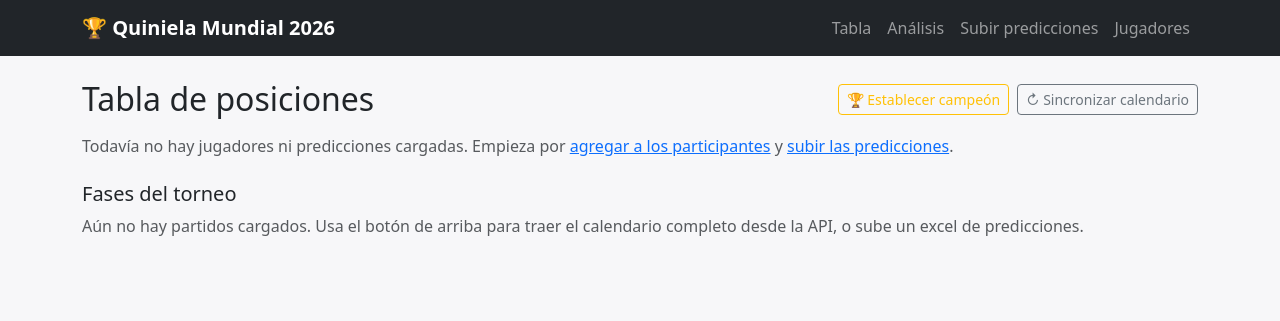
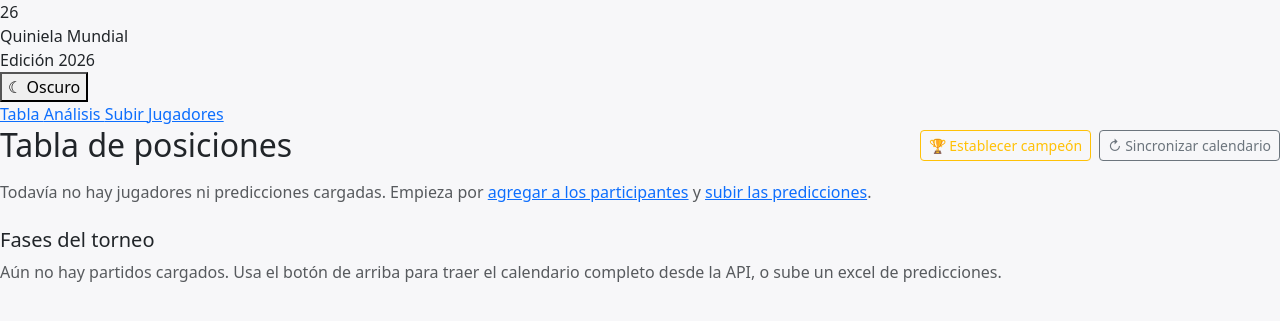
Before and after one commit to SupremoGio/quiniela_Sgio, a Flask app: page / in a window 1280 px wide. Shown: the top 321 px of the page. Run offline with Flask 3, Linux system fonts and the light colour scheme; data that the repository does not hold is empty.

Commit message:
S0: base.html con sistema de diseño, nav de pestañas y toggle de tema
- Shell completo: barra tricolor, logo, header, nav q-tab con pestaña activa
- Toggle dark/light con persistencia (localStorage) y sin parpadeo al cargar
- Flash messages con clases .flash del sistema de diseño
- Helpers Jinja: avatar_color, inicial, bandera_emoji listos para S1

Co-Authored-By: Claude Sonnet 4.6 <noreply@anthropic.com>

```diff
--- a/app.py
+++ b/app.py
@@ -220,6 +220,27 @@ def crear_app():
     }
     app.jinja_env.globals["FASES_MUNDIAL"] = FASES_MUNDIAL
     app.jinja_env.globals["FASES_CORTAS"] = FASES_CORTAS
+
+    _AVATAR_COLORS = [
+        "#0B6B3A", "#16365C", "#C8313B", "#D99B1C",
+        "#7E5BA6", "#1A7FA1", "#C46E22", "#5B8C2A",
+    ]
+
+    def _avatar_color(jugador):
+        return _AVATAR_COLORS[jugador.id % len(_AVATAR_COLORS)]
+
+    def _inicial(jugador):
+        return jugador.nombre[0].upper() if jugador.nombre else "?"
+
+    def _bandera_emoji(pais):
+        if not pais or len(pais) != 2:
+            return ""
+        base = 0x1F1E6 - ord("A")
+        return chr(ord(pais[0].upper()) + base) + chr(ord(pais[1].upper()) + base)
+
+    app.jinja_env.globals["avatar_color"] = _avatar_color
+    app.jinja_env.globals["inicial"] = _inicial
+    app.jinja_env.globals["bandera_emoji"] = _bandera_emoji
 
     # ---------- helpers internos ----------
     def _sincronizar_calendario():
--- /dev/null
+++ b/static/theme-toggle.js
@@ -0,0 +1,61 @@
+/* =====================================================================
+   theme-toggle.js — Switch claro/oscuro con persistencia (localStorage)
+   ---------------------------------------------------------------------
+   Uso:
+   1) En <head>, ANTES del CSS, pega el snippet anti-parpadeo (ver README).
+   2) Carga este archivo al final del <body>:
+        <script src="{{ url_for('static', filename='theme-toggle.js') }}"></script>
+   3) El botón debe tener  data-theme-toggle  y, opcionalmente, hijos con
+      data-theme-icon  y  data-theme-label  para actualizar texto/ícono.
+
+        <button class="theme-toggle" data-theme-toggle>
+          <span data-theme-icon>☾</span><span data-theme-label>Oscuro</span>
+        </button>
+   ===================================================================== */
+(function () {
+  var KEY = 'quiniela:theme';
+  var root = document.documentElement;
+
+  function current() {
+    return root.getAttribute('data-theme') === 'dark' ? 'dark' : 'light';
+  }
+
+  function sync() {
+    var dark = current() === 'dark';
+    document.querySelectorAll('[data-theme-icon]').forEach(function (el) {
+      el.textContent = dark ? '☀' : '☾';
+    });
+    document.querySelectorAll('[data-theme-label]').forEach(function (el) {
+      el.textContent = dark ? 'Claro' : 'Oscuro';
+    });
+  }
+
+  function apply(theme) {
+    root.setAttribute('data-theme', theme);
+    try { localStorage.setItem(KEY, theme); } catch (e) {}
+    sync();
+  }
+
+  // Estado inicial: localStorage > preferencia del sistema > claro
+  function init() {
+    var saved;
+    try { saved = localStorage.getItem(KEY); } catch (e) {}
+    if (!saved) {
+      saved = (window.matchMedia && window.matchMedia('(prefers-color-scheme: dark)').matches) ? 'dark' : 'light';
+    }
+    root.setAttribute('data-theme', saved);
+    sync();
+  }
+
+  document.addEventListener('click', function (e) {
+    var btn = e.target.closest('[data-theme-toggle]');
+    if (!btn) return;
+    apply(current() === 'dark' ? 'light' : 'dark');
+  });
+
+  if (document.readyState === 'loading') {
+    document.addEventListener('DOMContentLoaded', init);
+  } else {
+    init();
+  }
+})();
--- a/templates/base.html
+++ b/templates/base.html
@@ -1,37 +1,88 @@
 <!doctype html>
-<html lang="es">
+<html lang="es" data-theme="light">
 <head>
   <meta charset="utf-8">
   <meta name="viewport" content="width=device-width, initial-scale=1">
   <title>{% block title %}Quiniela Mundial 2026{% endblock %}</title>
+
+  {# Anti-parpadeo: aplica el tema guardado ANTES del primer paint #}
+  <script>
+    (function(){
+      try {
+        var t = localStorage.getItem('quiniela:theme');
+        if (!t) t = window.matchMedia('(prefers-color-scheme: dark)').matches ? 'dark' : 'light';
+        document.documentElement.setAttribute('data-theme', t);
+      } catch(e) {}
+    })();
+  </script>
+
+  <link rel="preconnect" href="https://fonts.googleapis.com">
+  <link rel="preconnect" href="https://fonts.gstatic.com" crossorigin>
+  <link href="https://fonts.googleapis.com/css2?family=Oswald:wght@500;600;700&family=Manrope:wght@400;500;600;700&display=swap" rel="stylesheet">
   <link rel="stylesheet" href="https://cdn.jsdelivr.net/npm/bootstrap@5.3.3/dist/css/bootstrap.min.css">
   <link rel="stylesheet" href="{{ url_for('static', filename='style.css') }}">
 </head>
 <body>
-  <nav class="navbar navbar-expand-lg navbar-dark bg-dark mb-4">
-    <div class="container">
-      <a class="navbar-brand" href="{{ url_for('index') }}">🏆 Quiniela Mundial 2026</a>
-      <div class="navbar-nav">
-        <a class="nav-link" href="{{ url_for('index') }}">Tabla</a>
-        <a class="nav-link" href="{{ url_for('analisis') }}">Análisis</a>
-        <a class="nav-link" href="{{ url_for('upload') }}">Subir predicciones</a>
-        <a class="nav-link" href="{{ url_for('jugadores') }}">Jugadores</a>
-      </div>
-    </div>
-  </nav>
 
-  <div class="container">
+  {# Barra tricolor (verde MX · azul EUA · rojo CAN) #}
+  <div class="tricolor"><div></div><div></div><div></div></div>
+
+  <div class="q-wrap">
+
+    {# ── HEADER ── #}
+    <header class="q-header">
+      <a class="q-brand" href="{{ url_for('index') }}" style="text-decoration:none;color:inherit;">
+        <div class="q-logo">26</div>
+        <div>
+          <div class="q-brand__name">Quiniela <span>Mundial</span></div>
+          <div class="q-brand__edition">Edición 2026</div>
+        </div>
+      </a>
+
+      <button class="theme-toggle ms-auto" data-theme-toggle aria-label="Cambiar tema">
+        <span data-theme-icon>☾</span>
+        <span data-theme-label>Oscuro</span>
+      </button>
+    </header>
+
+    {# ── NAV PESTAÑAS ── #}
+    <nav class="q-nav" role="navigation" aria-label="Navegación principal">
+      <a href="{{ url_for('index') }}"
+         class="q-tab {% if request.endpoint in ('index',) %}is-active{% endif %}">
+        Tabla
+      </a>
+      <a href="{{ url_for('analisis') }}"
+         class="q-tab {% if request.endpoint == 'analisis' %}is-active{% endif %}">
+        Análisis
+      </a>
+      <a href="{{ url_for('upload') }}"
+         class="q-tab {% if request.endpoint == 'upload' %}is-active{% endif %}">
+        Subir
+      </a>
+      <a href="{{ url_for('jugadores') }}"
+         class="q-tab {% if request.endpoint in ('jugadores', 'detalle_jugador') %}is-active{% endif %}">
+        Jugadores
+      </a>
+    </nav>
+
+    {# ── FLASH MESSAGES ── #}
     {% with mensajes = get_flashed_messages(with_categories=true) %}
       {% if mensajes %}
         {% for categoria, mensaje in mensajes %}
-          <div class="alert alert-{{ 'danger' if categoria == 'error' else 'success' }}">{{ mensaje }}</div>
+          <div class="flash {{ 'error' if categoria == 'error' else 'success' }}">{{ mensaje }}</div>
         {% endfor %}
       {% endif %}
     {% endwith %}
 
-    {% block content %}{% endblock %}
-  </div>
+    {# ── CONTENIDO ── #}
+    <main class="rise">
+      {% block content %}{% endblock %}
+    </main>
+
+  </div>{# /q-wrap #}
 
   <script src="https://cdn.jsdelivr.net/npm/bootstrap@5.3.3/dist/js/bootstrap.bundle.min.js"></script>
+  <script src="{{ url_for('static', filename='theme-toggle.js') }}"></script>
+  {% block scripts %}{% endblock %}
 </body>
 </html>
```
